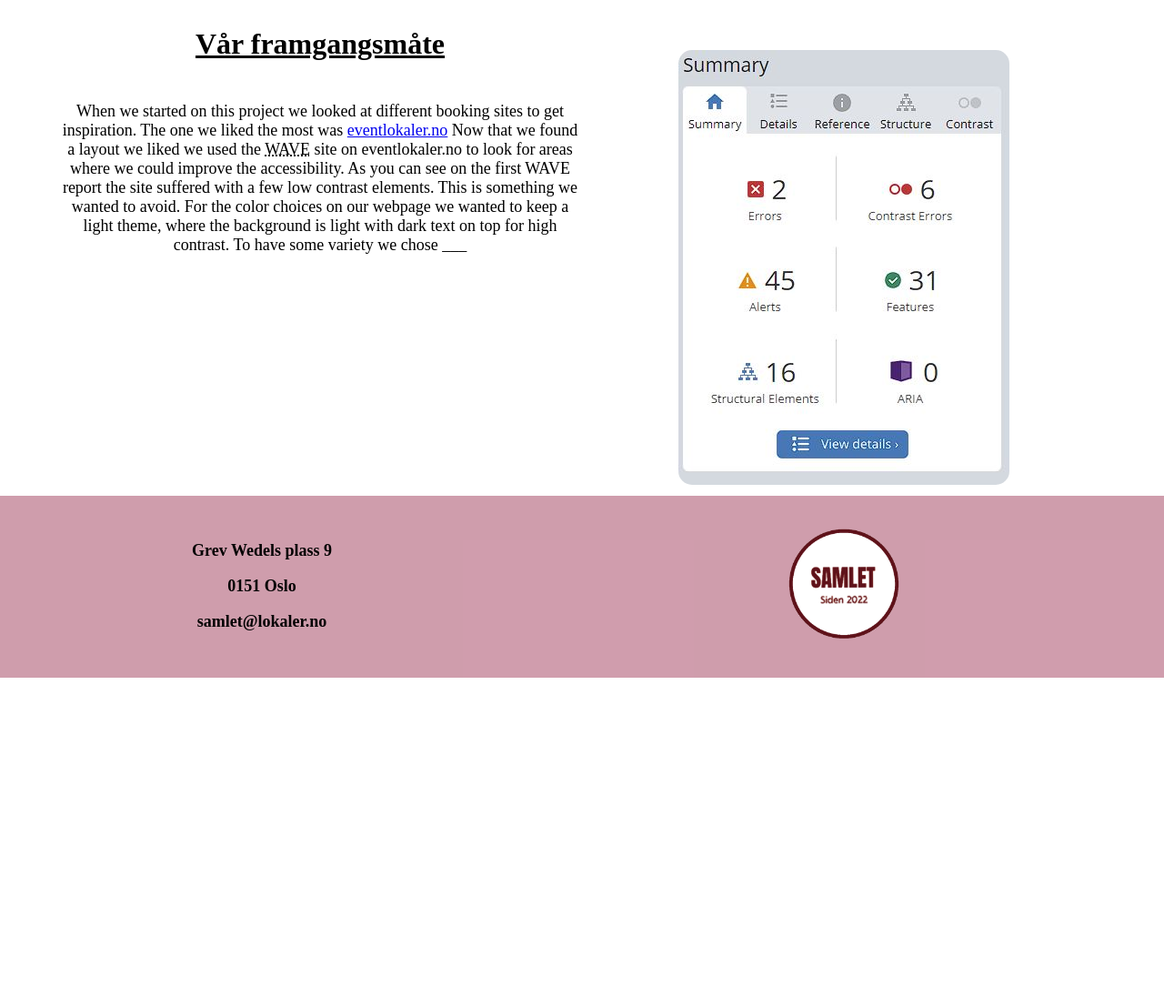
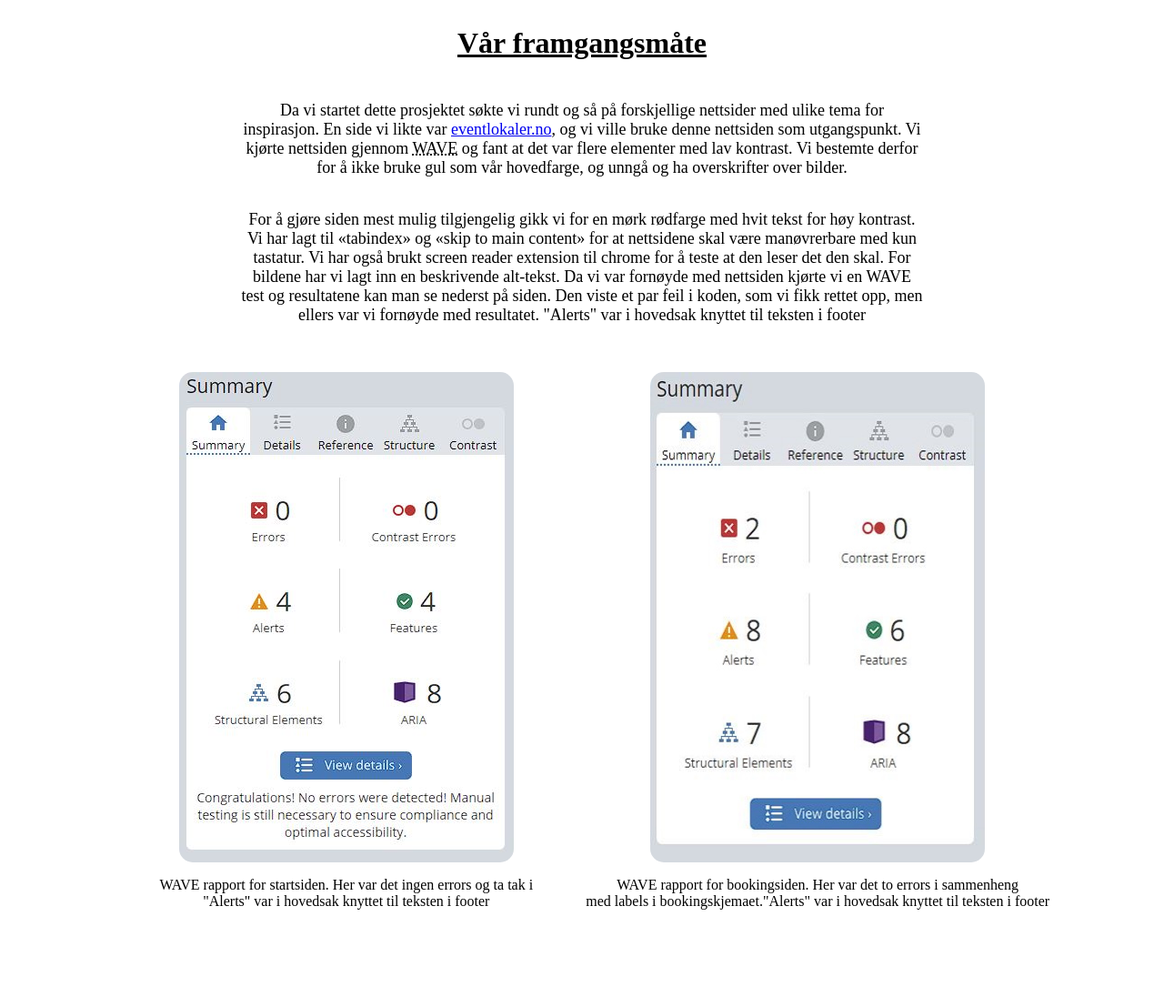
Before and after one commit to 97illimo/eksamenData1200_v2, a plain HTML site: page accessibility.html in a window 1280 px wide. Shown: the part 169-1276 px from the top of the page at 91% size. Before the commit the page ends 914 px from the top, so only its background shows below. Drawn offline with Linux system fonts and the light colour scheme.

Commit message:
Second Commit

```diff
--- a/accessibility.html
+++ b/accessibility.html
@@ -33,24 +33,49 @@
 
             <div id="tekst">
                 <h2 tabindex="0">Vår framgangsmåte</h2>
-                <p tabindex="0">When we started on this project we looked at different booking sites to get inspiration.
-                    The one we liked the most was <a href="https://www.eventlokaler.no">eventlokaler.no</a>
-                    Now that we found a layout we liked we used the <abbr
-                        title="Web Accessibility Evaluation Tool">WAVE</abbr> site on eventlokaler.no to look for areas
-                    where we could improve the accessibility.
-                    As you can see on the first WAVE report the site suffered with a few low contrast elements. This is
-                    something we wanted to avoid.
-                    For the color choices on our webpage we wanted to keep a light theme, where the background is light
-                    with dark text on top for high contrast. To have some variety we chose ___
+                <p tabindex="0"> Da vi startet dette prosjektet søkte vi rundt og så på forskjellige nettsider med ulike tema for inspirasjon.
+                    En side vi likte var <a href="https://www.eventlokaler.no">eventlokaler.no</a>, og vi ville bruke denne nettsiden som utgangspunkt.
+                    Vi kjørte nettsiden gjennom <abbr title="Web Accessibility Evaluation Tool">WAVE</abbr> og fant at det var flere elementer med lav kontrast.
+                    Vi bestemte derfor for å ikke bruke gul som vår hovedfarge, og unngå og ha overskrifter over bilder.
+                </p>
+                <p tabindex="0" >
+                    For å gjøre siden mest mulig tilgjengelig gikk vi for en mørk rødfarge med hvit tekst for høy kontrast. Vi har lagt til «tabindex» og «skip to main content»
+                    for at nettsidene skal være manøvrerbare med kun tastatur. Vi har også brukt screen reader extension til chrome for å teste at den leser det den skal.
+                    For bildene har vi lagt inn en beskrivende alt-tekst.
+                    Da vi var fornøyde med nettsiden kjørte vi en WAVE test og resultatene kan man se nederst på siden.
+                    Den viste et par feil i koden, som vi fikk rettet opp, men ellers var vi fornøyde med resultatet. "Alerts" var i hovedsak knyttet til teksten i footer
                 </p>
             </div>
 
 
 
-            <div id="bilder">
-                <img tabindex="0" src="img/Wave_eventlokaler.JPG"
-                    alt="WAVE report from eventlokaler.no where there are six contrast errors.">
+            <div class="bilder">
+                <div class="Wave_test">
+                <img tabindex="0" src="img/WAVE_startside.JPG" alt="WAVE rapport for startsiden, ingen errors og ingen lave kontraster">
+                <p class="bildetekst">WAVE rapport for startsiden. Her var det ingen errors og ta tak i <br> "Alerts" var i hovedsak knyttet til teksten i footer  </p>
+                </div>
+
+                <div class="Wave_test">
+                <img tabindex="0" src="img/WAVE_booking.JPG" alt="WAVE rapport for booking siden">
+                <p class="bildetekst">WAVE rapport for bookingsiden. Her var det to errors i sammenheng <br> med labels i bookingskjemaet."Alerts" var i hovedsak knyttet til teksten i footer</p>
+                </div>
             </div>
+
+
+            <div class="bilder">
+                <div class="Wave_test">
+                <img tabindex="0" src="img/WAVE_kafe.JPG" alt="WAVE rapport for kafé siden">
+                <p class="bildetekst">WAVE rapport for kafé siden. Her var det ingen errors og ta tak i <br> "Alerts" var i hovedsak knyttet til teksten i footer</p>
+                </div>
+
+                <div class="Wave_test">
+                <img tabindex="0" src="img/WAVE_aktuelt.JPG" alt="WAVE rapprot for akutelt siden">
+                <p class="bildetekst">WAVE rapport for aktuelt siden. Her var det feil i skiptocontent funksjonen, <br> som nå er rettet opp.
+                    "Alerts" var i hovedsak knyttet til teksten i footer</p>
+                </div>
+            </div>
+
+
         </div>
 
 
--- a/styles.css
+++ b/styles.css
@@ -37,6 +37,17 @@ header {
   margin: 0 auto;
   background-color: #5F121A;
   color: white;
+}
+
+img {
+  display: block;
+  margin-left: auto;
+  margin-right: auto;
+  max-width: 75%;
+  height: auto;
+  overflow: hidden;
+  border-radius: 15px;
+  margin-bottom: 2%;
 }
 
 #forside{
@@ -87,15 +98,6 @@ li a.active {
 
 /*Css for welcome page*/
 
-
-
-#main_content_acc {
-  display: flex;
-  flex-direction: row;
-  justify-content: center;
-  width: 100%;
-}
-
 #main_content_wel {
   padding: 20px;
   background-color: white;
@@ -106,32 +108,37 @@ li a.active {
   margin-top: 2%;
 }
 
+/* CSS for tilgjengelighets siden*/
+
+#main_content_acc {
+  display: flex;
+  flex-direction: column;
+  justify-content: center;
+  max-width: 90%;
+  align-items: center;
+}
+
 #tekst {
   display: flex;
   flex-direction: column;
-  width: 45%;
+  width: 65%;
   margin-top: 1%;
 }
 
-#bilder {
+.bilder {
   display: flex;
+  flex-direction: row;
   justify-content: center;
-  width: 45%;
-  margin-top: 5%;
+  max-width: 100%;
+  width: 90%;
+  margin-top: 3%;
   overflow: hidden;
 }
 
- img {
-  display: block;
-  margin-left: auto;
-  margin-right: auto;
-  max-width: 65%;
-  height: auto;
-  overflow: hidden;
-  border-radius: 15px;
-  margin-bottom: 2%;
+.Wave_test {
+  max-width: 70%;
+  width: 50%;
 }
-
 
 
 /*Css for booking skjema*/
```
Also changed, not shown: booking.html (+2 -2 lines), topical.html (+1 -1 lines), img/WAVE_aktuelt.JPG (added), img/WAVE_booking.JPG (added), img/WAVE_kafe.JPG (added), img/WAVE_startside.JPG (added).
